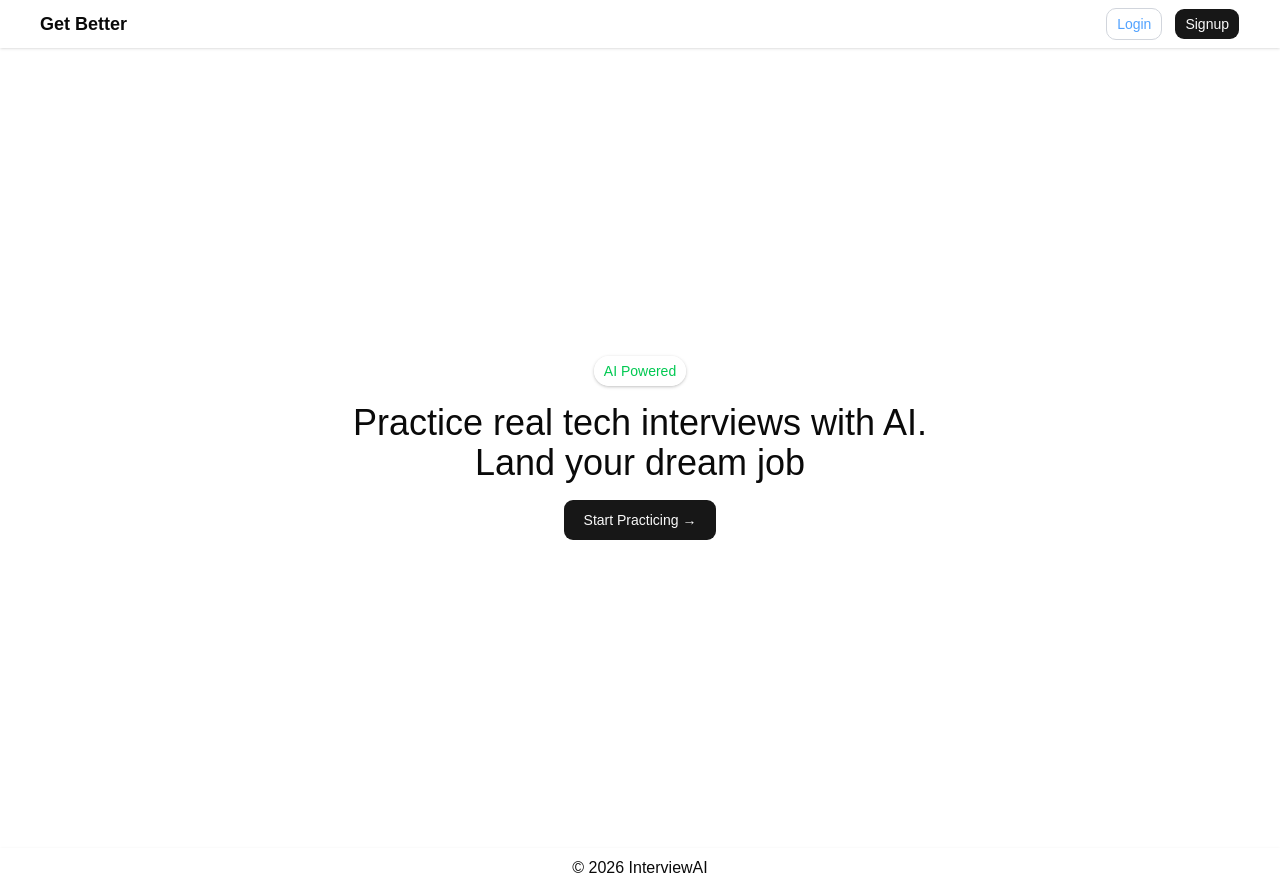
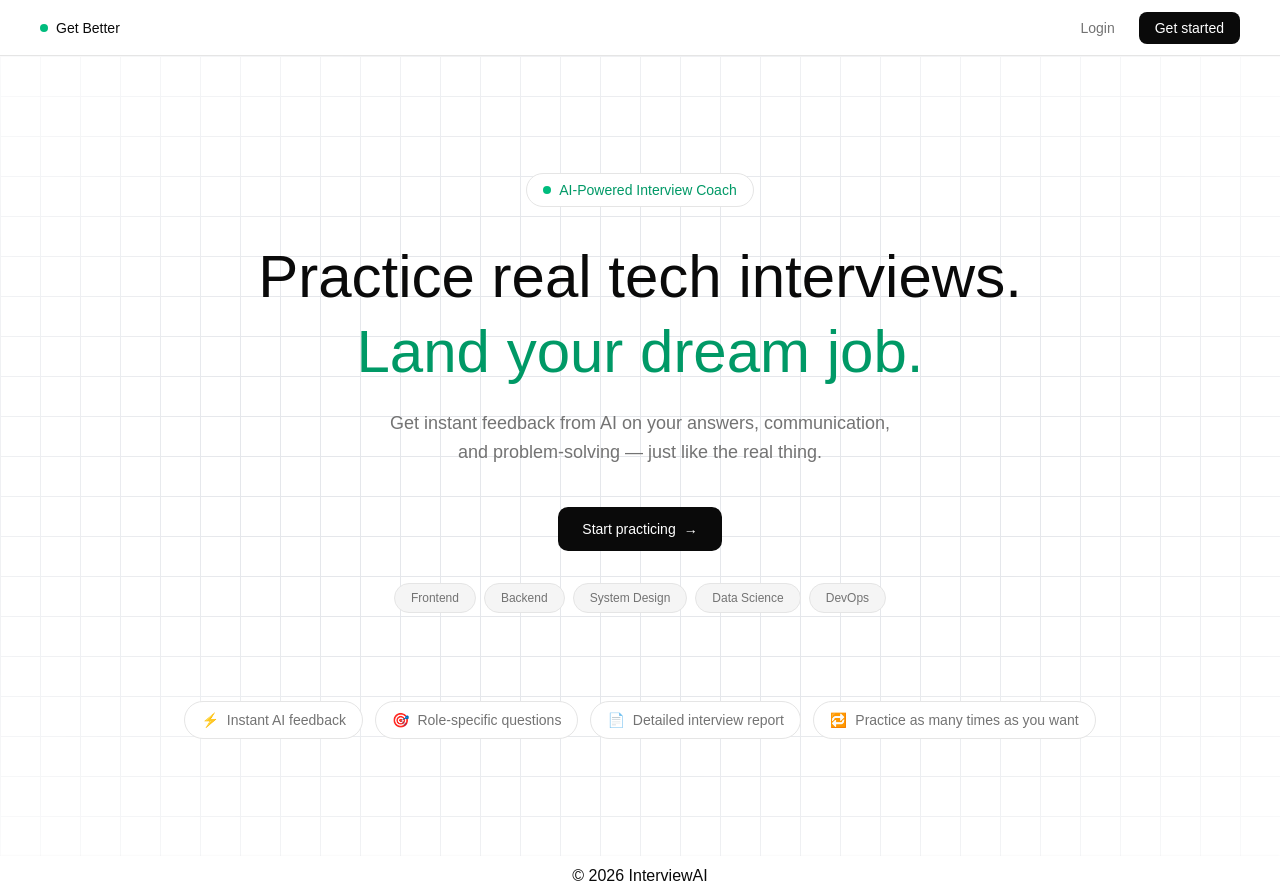
Before and after one commit to shub-10/Ai-Mock-Interviewer, a React (Vite) app in the folder client/: page / in a window 1280 px wide. Built offline with nearby package versions, Linux system fonts and the light colour scheme.

Commit message:
refactor home page and navigartion bar component ui

```diff
--- a/client/src/components/Navbar.jsx
+++ b/client/src/components/Navbar.jsx
@@ -1,29 +1,56 @@
-import React from 'react'
-import {Button} from '@/components/ui/button';
-import {useNavigate} from 'react-router-dom';
-import {useAuth} from '../Context/authContext';
+import { useNavigate } from 'react-router-dom'
+import { useAuth } from '../Context/authContext'
 
 export const Navbar = () => {
-  const {isloggedIn, setisloggedIn} = useAuth();
-  const navigate = useNavigate();
+  const { isloggedIn, setisloggedIn } = useAuth()
+  const navigate = useNavigate()
+
   return (
-    <div className="w-full flex flex-row justify-between items-center px-3 py-2 md:px-10 shadow-sm">
-      <p className="text-lg font-semibold cursor-pointer" onClick={()=>navigate('/')}>Get Better</p>
-        {
-          !isloggedIn && (<div className="flex flex-row gap-3">
-            <Button className="bg-white text-blue-400 border border-gray-300 cursor-pointer" onClick={()=> navigate('/login')}>Login</Button>
-            <Button className="cursor-pointer" onClick={()=> navigate('/signup')}>Signup</Button>
-          </div>)
-        }
-        {
-          isloggedIn && (<div className="flex gap-2 ">
-            <Button className="bg-white text-gray-700 border border-gray-300 cursor-pointer" onClick={()=>navigate('/reports')}>Reports</Button>
-            <Button onClick={()=>setisloggedIn(false)} className="text-red-400 bg-white border border-gray-300 cursor-pointer">Logout</Button>
-          </div>
-          )
-        }
+    <nav className="w-full flex items-center justify-between px-6 md:px-10 h-14 border-b border-border bg-background">
 
+      <div
+        className="flex items-center gap-2 cursor-pointer"
+        onClick={() => navigate('/')}
+      >
+        <span className="w-2 h-2 rounded-full bg-emerald-500 inline-block" />
+        <span className="text-sm font-medium">Get Better</span>
+      </div>
 
-    </div>
+      <div className="flex items-center gap-2">
+        {!isloggedIn ? (
+          <>
+            <button
+              onClick={() => navigate('/login')}
+              className="px-4 py-1.5 text-sm text-muted-foreground hover:text-foreground hover:bg-muted rounded-md transition-colors"
+            >
+              Login
+            </button>
+            <button
+              onClick={() => navigate('/signup')}
+              className="px-4 py-1.5 text-sm bg-foreground text-background rounded-md hover:opacity-85 transition-opacity"
+            >
+              Get started
+            </button>
+          </>
+        ) : (
+          <>
+            <button
+              onClick={() => navigate('/reports')}
+              className="px-4 py-1.5 text-sm text-muted-foreground hover:text-foreground hover:bg-muted rounded-md transition-colors"
+            >
+              Reports
+            </button>
+            <div className="w-px h-4 bg-border" />
+            <button
+              onClick={() => setisloggedIn(false)}
+              className="px-4 py-1.5 text-sm text-red-700 border border-border rounded-md hover:bg-red-50 transition-colors"
+            >
+              Logout
+            </button>
+          </>
+        )}
+      </div>
+
+    </nav>
   )
 }
--- a/client/src/pages/Home.jsx
+++ b/client/src/pages/Home.jsx
@@ -1,24 +1,70 @@
-import React from 'react'
-import {Button} from '@/components/ui/button'
-import {useNavigate } from 'react-router-dom'
-import {useEffect} from 'react'
-import {useInterview} from '../Context/interviewContext'
+import { useNavigate } from 'react-router-dom'
+import { useEffect } from 'react'
+import { useInterview } from '../Context/interviewContext'
+
+const roles = ['Frontend', 'Backend', 'System Design', 'Data Science', 'DevOps']
+
 export const Home = () => {
+  const navigate = useNavigate()
+  const { setSelectedRole } = useInterview()
 
-  const navigate = useNavigate();
+  useEffect(() => {
+    setSelectedRole('')
+  }, [])
 
-  const {setSelectedRole} = useInterview();
-  useEffect(()=>{
-    setSelectedRole('')
-  },[])
   return (
-    <div className=" min-h-screen flex items-center justify-center">
-      <div className="flex flex-col items-center text-center gap-4 ">
-        <Button className="bg-white shadow-sm rounded-full text-green-500">AI Powered</Button>
-        <p className="text-lg md:text-4xl">Practice real tech interviews with AI. <br />
-        Land your dream job</p>
+    <div className="relative min-h-screen flex flex-col items-center justify-center px-6 py-16 text-center overflow-hidden">
 
-        <Button className="p-2 md:p-5" onClick={() => navigate('/job-interviews')}>Start Practicing &rarr;</Button>
+      <div className="absolute inset-0 [background-image:linear-gradient(var(--tw-border-opacity,#e5e7eb)_1px,transparent_1px),linear-gradient(90deg,#e5e7eb_1px,transparent_1px)] [background-size:40px_40px] [mask-image:radial-gradient(ellipse_80%_80%_at_50%_50%,black_40%,transparent_100%)] pointer-events-none" />
+
+      <div className="relative flex items-center gap-2 px-4 py-1.5 rounded-full border border-border bg-background text-sm font-medium text-emerald-600 mb-8">
+        <span className="w-2 h-2 rounded-full bg-emerald-500 inline-block" />
+        AI-Powered Interview Coach
+      </div>
+
+      <h1 className="relative text-4xl md:text-6xl font-medium leading-tight max-w-3xl mb-5">
+        Practice real tech interviews.<br />
+        <span className="text-emerald-600">Land your dream job.</span>
+      </h1>
+
+      <p className="relative text-base md:text-lg text-muted-foreground max-w-lg leading-relaxed mb-10">
+        Get instant feedback from AI on your answers, communication, and problem-solving — just like the real thing.
+      </p>
+
+      <div className="relative flex gap-3 flex-wrap justify-center mb-8">
+        <button
+          onClick={() => navigate('/job-interviews')}
+          className="flex items-center gap-2 px-6 py-3 rounded-lg bg-foreground text-background text-sm font-medium hover:opacity-85 transition-opacity"
+        >
+          Start practicing
+          <span>&rarr;</span>
+        </button>
+
+      </div>
+
+      <div className="relative flex flex-wrap gap-2 justify-center mb-12">
+        {roles.map(role => (
+          <span key={role} className="px-4 py-1.5 rounded-full border border-border bg-muted text-muted-foreground text-xs">
+            {role}
+          </span>
+        ))}
+      </div>
+
+      <div className="relative flex gap-3 flex-wrap justify-center mt-10">
+        {[
+          { icon: '⚡', label: 'Instant AI feedback' },
+          { icon: '🎯', label: 'Role-specific questions' },
+          { icon: '📄', label: 'Detailed interview report' },
+          { icon: '🔁', label: 'Practice as many times as you want' },
+        ].map((item, i) => (
+          <div
+            key={i}
+            className="flex items-center gap-2 px-4 py-2 rounded-full border border-border bg-background text-sm text-muted-foreground"
+          >
+            <span style={{ fontSize: '14px' }}>{item.icon}</span>
+            {item.label}
+          </div>
+        ))}
       </div>
     </div>
   )
```
